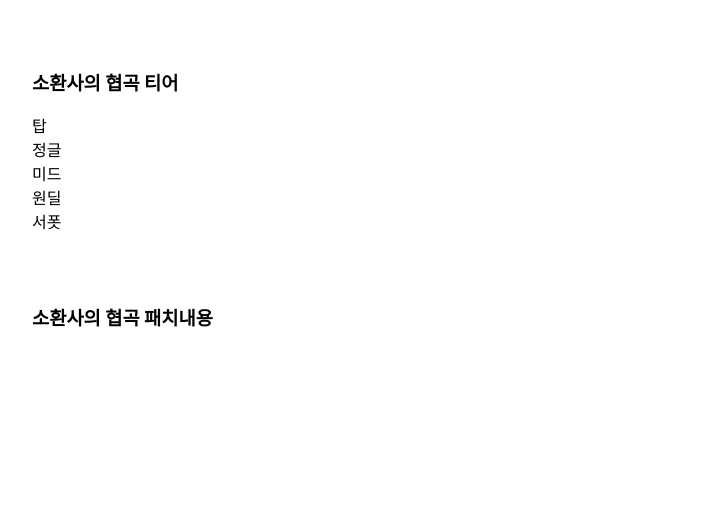
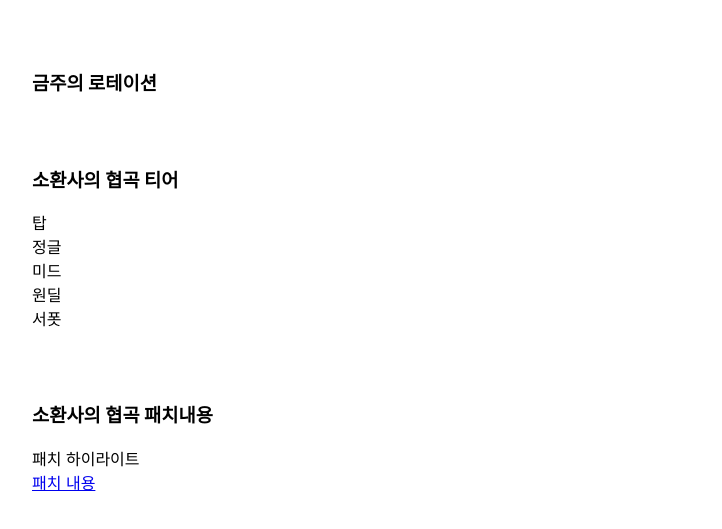
Before and after one commit to limdumb/DodGe.gg, a React (Create React App) app: page /home in a window 1280 px wide. Shown: the part 187-716 px from the top of the page, without its empty margins (8-730 px from the left). Built offline with nearby package versions, Linux system fonts and the light colour scheme; no server answers.

Commit message:
[docs, feat] Lotation 생성 및 컴포넌트화

```diff
--- /dev/null
+++ b/src/Components/Lotation.jsx
@@ -0,0 +1,10 @@
+import { useState } from "react";
+
+export default function Lotation() {
+  return (
+    <>
+      <h3>금주의 로테이션</h3>
+      <div className="lotation"></div>
+    </>
+  );
+}
--- a/src/MainPage/Home.jsx
+++ b/src/MainPage/Home.jsx
@@ -1,4 +1,7 @@
 import MainHeader from "../Components/header";
+import Search from "../Components/Search.jsx";
+import Champion from "../api/Champion";
+import Lotation from "../Components/Lotation";
 
 export default function Home() {
   return (
@@ -8,16 +11,10 @@ export default function Home() {
         <main>
           <section>
             <h2>Logo</h2>
-            <div className="search-box">
-              <form action="." method="post">
-                <input
-                  className="search-text"
-                  type="text"
-                  placeholder="아이디를 입력해 주세요"
-                />
-                <button className="search-btn">검색</button>
-              </form>
-            </div>
+            <Search />
+          </section>
+          <section>
+            <Lotation></Lotation>
           </section>
           <section>
             <h3>소환사의 협곡 티어</h3>
@@ -82,7 +79,12 @@ export default function Home() {
 
           <section>
             <h3>소환사의 협곡 패치내용</h3>
-            <div className="patch"></div>
+            <div className="patch">
+              <div className="patch-highlight">패치 하이라이트</div>
+              <a href="https://www.leagueoflegends.com/ko-kr/news/game-updates/patch-12-21-notes/">
+                <div className="patch-content">패치 내용</div>
+              </a>
+            </div>
           </section>
         </main>
         <footer></footer>
```
